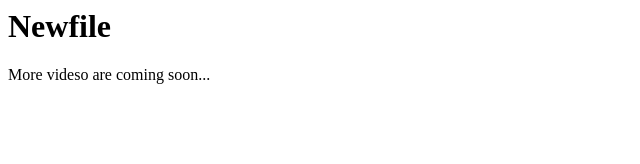
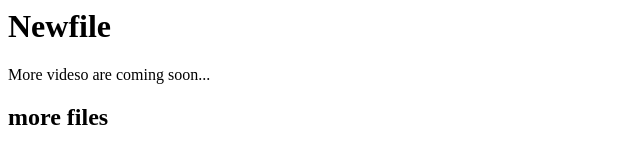
Before and after one commit to mohanyalamala/Web-page, a plain HTML site: page newfile.html in a window 1280 px wide. Shown: the whole page, without its empty margins (0-640 px from the left). Drawn offline with Linux system fonts and the light colour scheme.

Commit message:
Update newfile.html

```diff
--- a/newfile.html
+++ b/newfile.html
@@ -2,5 +2,6 @@
 	<body>
 	<h1>Newfile</h1>
 	<p>More videso are coming soon...</p>
+	<h2>more files</h2>
 </body>
 </html>
```
